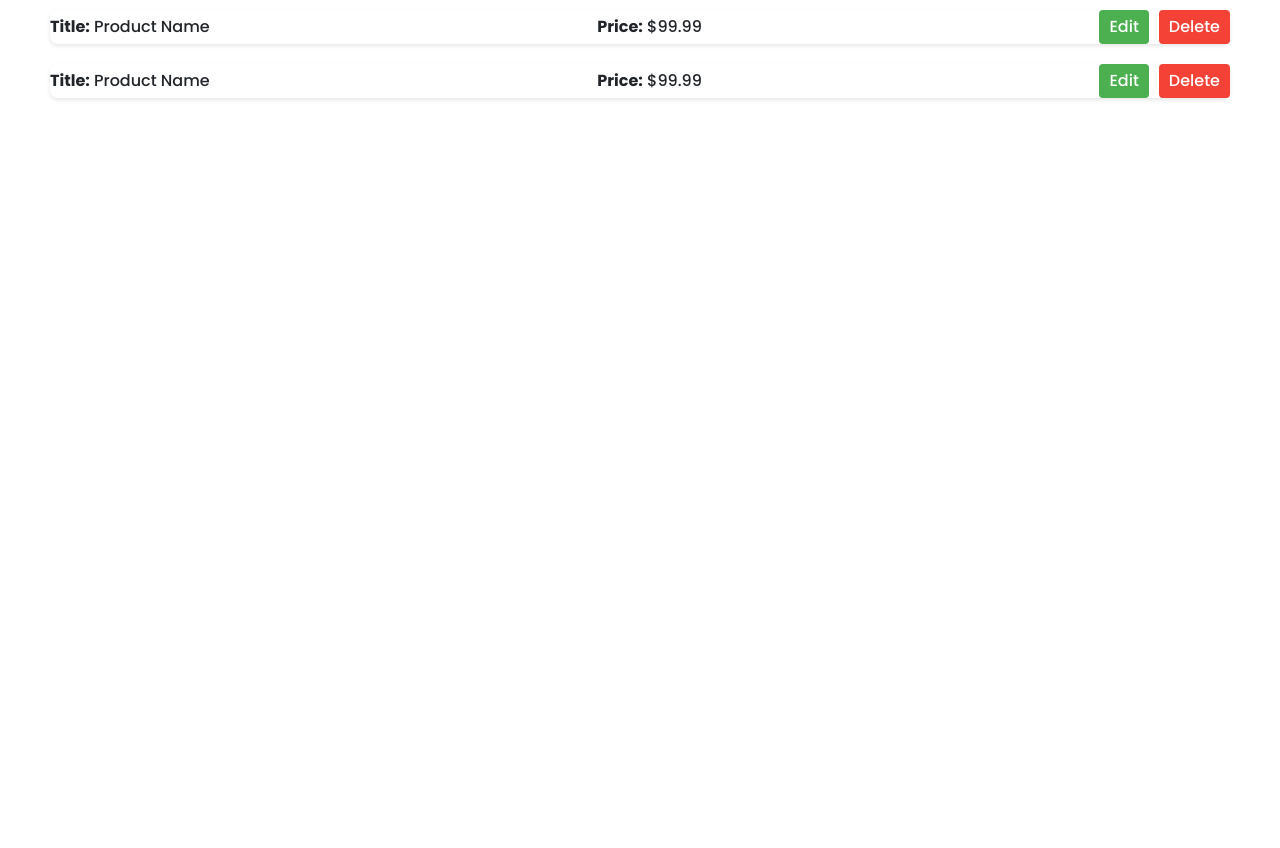
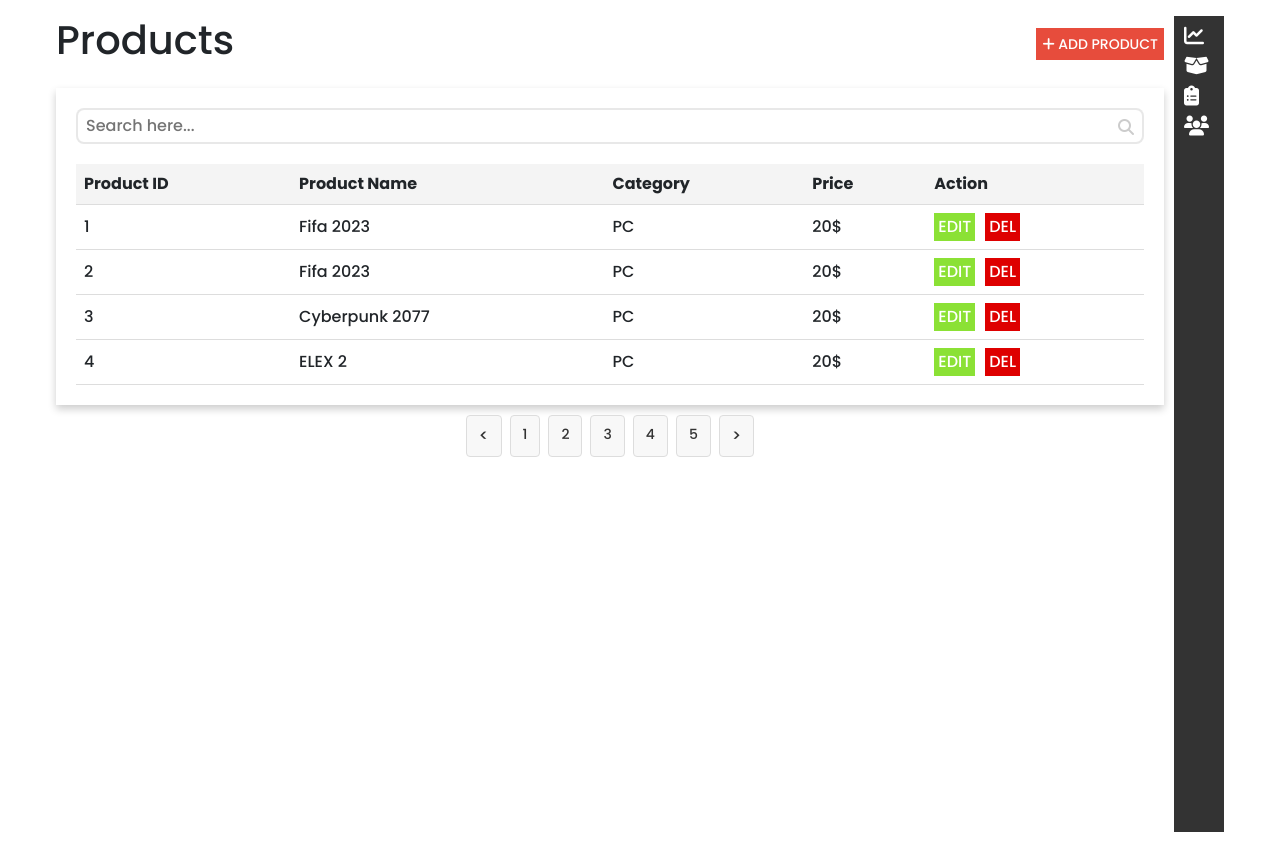
Before and after one commit to mat-kur/OnlineShop, a React (Create React App) app in the folder frontend/: page /admin/products/products-list in a window 1280 px wide. Before the commit the page ends 800 px from the top, so only its background shows below. Built offline with nearby package versions, Linux system fonts and the light colour scheme.

Commit message:
test-tvn

```diff
--- /dev/null
+++ b/frontend/src/pages/Admin/Products/ProductList/Pagination/Pagination.css
@@ -0,0 +1,42 @@
+.pagination {
+    display: flex;
+    justify-content: center;
+    padding: 10px 0;
+}
+
+.pagination__arrow,
+.pagination__number {
+    display: inline-block;
+    padding: 8px 12px;
+    margin: 0 4px;
+    background-color: #f8f8f8;
+    border: 1px solid #ddd;
+    border-radius: 4px;
+    text-decoration: none;
+    color: #333;
+    font-size: 14px;
+}
+
+.pagination__arrow {
+    font-size: 16px;
+}
+
+.pagination__number.active,
+.pagination__number:hover,
+.pagination__arrow:hover {
+    border-color: #333;
+    background-color: #e9e9e9;
+}
+
+@media (max-width: 600px) {
+    .pagination__arrow,
+    .pagination__number {
+        padding: 6px 10px; /* Zmniejszone paddingi dla mniejszych ekranów */
+    }
+    .pagination__arrow {
+        min-width: 30px; /* Minimalna szerokość dla strzałek, aby były kwadratowe */
+    }
+    .pagination__number {
+        min-width: 25px; /* Minimalna szerokość dla numerów, aby zachować czytelność */
+    }
+}
--- /dev/null
+++ b/frontend/src/pages/Admin/Products/ProductList/Pagination/Pagination.tsx
@@ -0,0 +1,22 @@
+import "./Pagination.css";
+import {useState} from "react";
+
+
+export const Pagination = () => {
+
+    return (
+        <>
+            <div className="pagination">
+                <a href="#" className="pagination__arrow">&#60;</a>
+                <a href="#" className="pagination__number">1</a>
+                <a href="#" className="pagination__number">2</a>
+                <a href="#" className="pagination__number">3</a>
+                <a href="#" className="pagination__number">4</a>
+                <a href="#" className="pagination__number">5</a>
+                <a href="#" className="pagination__arrow">&#62;</a>
+            </div>
+
+
+        </>
+    );
+};
--- a/frontend/src/pages/Admin/Products/ProductList/ProductList.css
+++ b/frontend/src/pages/Admin/Products/ProductList/ProductList.css
@@ -1,80 +1,225 @@
-.products-table-mobile {
-    display: flex;
-    flex-direction: column;
-    padding: 10px;
-}
+/*!* ProductTableMobile.css *!*/
+/*!*.product-table-mobile {*!*/
+/*!*    display: flex;*!*/
+/*!*    flex-direction: column;*!*/
+/*!*    !*padding: 0 15px;*!*!*/
+/*!*}*!*/
 
-.product-entry {
-    display: flex;
-    align-items: center;
-    justify-content: space-between;
-    margin-bottom: 20px;
-    background: #ffffff;
-    box-shadow: 0 2px 4px rgba(0, 0, 0, 0.1);
-    border-radius: 8px;
-}
+/*.product-card {*/
+/*    background-color: #fff;*/
+/*    border-radius: 8px;*/
+/*    box-shadow: 0 2px 4px rgba(0, 0, 0, 0.1);*/
+/*    margin-bottom: 20px;*/
+/*    padding: 15px;*/
+/*    display: flex;*/
+/*    flex-direction: column;*/
+/*}*/
 
-.product-image img {
-    width: 50px;
-    height: 50px;
-    object-fit: cover;
-    border-radius: 4px;
-    margin-right: 10px;
-}
+/*.product-row {*/
+/*    display: flex;*/
+/*    !*flex-direction: column;*!*/
+/*    !*justify-content: space-between;*!*/
+/*    !*margin-bottom: 10px;*!*/
+/*}*/
 
-.product-details {
+/*.product-key {*/
+/*    font-weight: bold;*/
+/*    margin: 10px 0;*/
+/*}*/
+
+/*.product-value {*/
+/*    margin: 10px 0;*/
+/*    margin-left: auto;*/
+/*}*/
+/*.product-value img {*/
+/*    max-width: 60px;*/
+/*}*/
+/*.product-actions {*/
+/*    display: flex;*/
+/*    justify-content: flex-end;*/
+/*    gap: 10px;*/
+/*}*/
+
+/*.action-button {*/
+/*    border: none;*/
+/*    border-radius: 4px;*/
+/*    padding: 8px 16px;*/
+/*    cursor: pointer;*/
+/*    font-weight: bold;*/
+/*    text-transform: uppercase;*/
+/*    transition: background-color 0.3s ease;*/
+/*}*/
+
+/*.edit {*/
+/*    background-color: #4CAF50;*/
+/*    color: white;*/
+/*}*/
+
+/*.edit:hover {*/
+/*    background-color: #46a049;*/
+/*}*/
+
+/*.delete {*/
+/*    background-color: #F44336;*/
+/*    color: white;*/
+/*}*/
+
+/*.delete:hover {*/
+/*    background-color: #d73833;*/
+/*}*/
+
+/*.search-bar-productlist {*/
+/*    display: flex;*/
+/*    margin-top: 20px;*/
+/*}*/
+
+/*.product-list-container {*/
+/*    display: flex;*/
+/*    justify-content: center;*/
+/*}*/
+
+.product-list-wrapper {
+    margin: 10px;
     flex-grow: 1;
 }
 
-.product-title {
-    font-weight: bold;
-    font-size: 16px;
-    margin-bottom: 5px;
+.product-wrapper {
+    padding: 20px;
+    box-shadow: 0 4px 8px rgba(0, 0, 0, 0.2);
+    margin-top: 15px;
 }
 
-.product-price {
-    font-size: 14px;
-    color: #666;
+.product-key-value {
+    display: flex;
+}
+
+.product-key {
+    font-weight: 700;
+}
+
+.product-key, .product-value {
+    margin: 10px 0;
+}
+
+.product-value {
+    margin-left: auto;
+}
+
+.product-value img {
+    max-width: 50px;
 }
 
 .product-actions {
     display: flex;
-    align-items: center;
 }
 
-.action-edit,
-.action-delete {
-    border: none;
-    padding: 5px 10px;
-    margin-left: 10px;
-    border-radius: 4px;
-    cursor: pointer;
+.product-actions button {
+    padding: 4px 8px;
 }
 
-.action-edit {
-    background-color: #4CAF50;
-    color: white;
+.product-edit, .product-del {
+    border: none;
 }
 
-.action-delete {
-    background-color: #F44336;
-    color: white;
+.product-edit {
+    margin-right: 10px;
+    background-color: #8be135;
+    color: #ffffff;
 }
 
-@media (max-width: 768px) {
-    .product-entry {
-        flex-direction: column;
-        align-items: flex-start;
+.product-del {
+    color: #ffffff;
+    background-color: #de0000;
+}
+
+.product-list-contaainer-mobile {
+    display: flex;
+    width: 100%;
+}
+
+
+.products-container-desktop {
+    display: none;
+}
+
+
+.product-wrapper-desktop {
+    padding: 20px;
+    box-shadow: 0 4px 8px rgba(0, 0, 0, 0.2);
+}
+
+@media (min-width: 992px) {
+
+    .header-product-list button {
+        padding: 4px 6px;
+        border: none;
+        background-color: #e74c3c;
     }
 
-    .product-image img {
-        width: 100%;
-        height: auto;
-        margin: 0 0 10px 0;
+    .header-product-list button a {
+        text-decoration: none;
+        color: #ffffff;
+        font-size: 14px;
     }
 
-    .product-actions {
-        justify-content: center;
+    .product-list-contaainer-mobile {
+        display: none;
+    }
+
+
+    .products-container-desktop {
+        display: flex;
         width: 100%;
+        padding: 16px;
+        background-color: #fff;
     }
+
+    .header-product-list {
+        display: flex;
+        justify-content: space-between;
+        align-items: center;
+        margin-bottom: 16px;
+    }
+
+    .table-product-list {
+        width: 100%;
+        border-collapse: collapse;
+    }
+
+    th, td {
+        text-align: left;
+        padding: 8px;
+        border-bottom: 1px solid #ddd;
+    }
+
+    th {
+        background-color: #f4f4f4;
+    }
+
+    td.outofstock {
+        color: #ff0000;
+    }
+
+    .table-action-del {
+        color: #ffffff;
+        background-color: #de0000;
+        padding: 2px 4px;
+    }
+
+    .table-action-edit, .table-action-del {
+        border: none;
+    }
+
+    .table-action-edit {
+        background-color: #8be135;
+        color: #ffffff;
+        padding: 2px 4px;
+        margin-right: 10px;
+    }
+
+    .product-desktop-wrapper {
+        margin-right: 10px;
+        flex-grow: 1;
+    }
+
 }
--- a/frontend/src/pages/Admin/Products/ProductList/ProductList.tsx
+++ b/frontend/src/pages/Admin/Products/ProductList/ProductList.tsx
@@ -1,30 +1,98 @@
 import "./ProductList.css";
 
-const products = [
-    { id: 1, title: 'Product A', price: '$19.99', imageUrl: 'link-do-obrazka' },
-    { id: 2, title: 'Product B', price: '$29.99', imageUrl: 'link-do-obrazka' },
-    // ... więcej produktów
-];
+import fifaimg from "../../../Home/ShopItems/i-fifa-23-gra-pc.png"
+import {Pagination} from "./Pagination/Pagination";
+import {SearchBar} from "./SearchBar/SearchBar";
+import {AdminNav} from "../../../../components/Admin/AdminNav/AdminNav";
+import {eventWrapper} from "@testing-library/user-event/dist/utils";
+import {unstable_renderSubtreeIntoContainer} from "react-dom";
+import {Link} from "react-router-dom";
 
 export const ProductList = () => {
-
+    const products = [
+        {id: 1, title: 'Fifa 2023', platform: 'PC', price: '20$'},
+        {id: 2, title: 'Fifa 2023', platform: 'PC', price: '20$'},
+        {id: 3, title: 'Cyberpunk 2077', platform: 'PC', price: '20$'},
+        {id: 4, title: 'ELEX 2', platform: 'PC', price: '20$'},
+        // Dodaj tutaj inne produkty...
+    ];
 
     return (
-        <div className="products-table-mobile">
-            {products.map(product => (
-                <div className="product-entry">
-                    <div className="product-detail">
-                        <b>Title:</b> <span>Product Name</span>
+        <>
+            <div className="product-list-contaainer-mobile">
+                <div className="product-list-wrapper">
+                    <SearchBar/>
+                    {products && products.map(product =>
+                        <div className="product-wrapper">
+                            <div className="product-key-value">
+                                <p className="product-key">TITLE</p>
+                                <p className="product-value">{product.title}</p>
+                            </div>
+                            <div className="product-key-value">
+                                <p className="product-key">IMAGE</p>
+                                <p className="product-value"><img src={fifaimg} alt=""/></p>
+                            </div>
+                            <div className="product-key-value">
+                                <p className="product-key">PLATFORM</p>
+                                <p className="product-value">{product.platform}</p>
+                            </div>
+                            <div className="product-key-value">
+                                <p className="product-key">PRICE</p>
+                                <p className="product-value">{product.price}</p>
+                            </div>
+                            <div className="product-actions">
+                                <button className="product-edit">EDIT</button>
+                                <button className="product-del">DEL</button>
+                            </div>
+                        </div>
+                    )}
+                    <Pagination/>
+                </div>
+                <div className="admin-nav-wrapper">
+                    <AdminNav/>
+                </div>
+            </div>
+            <div className="products-container-desktop">
+                <div className="product-desktop-wrapper">
+                    <div className="header-product-list">
+                        <h1>Products</h1>
+                        <button className="product-add-prod"><Link to="/admin/products/add-product"><i
+                            className="fa-solid fa-plus"></i> ADD PRODUCT</Link></button>
                     </div>
-                    <div className="product-detail">
-                        <b>Price:</b> <span>$99.99</span>
+                    <div className="product-wrapper-desktop">
+                        <SearchBar/>
+                        <table className="table-product-list">
+                            <thead>
+                            <tr>
+                                <th>Product ID</th>
+                                <th>Product Name</th>
+                                <th>Category</th>
+                                <th>Price</th>
+                                <th>Action</th>
+                            </tr>
+                            </thead>
+                            <tbody>
+                            {products.map((product) => (
+                                <tr key={product.id}>
+                                    <td>{product.id}</td>
+                                    <td>{product.title}</td>
+                                    <td>{product.platform}</td>
+                                    <td>{product.price}</td>
+                                    <td>
+                                        <button className="table-action-edit">EDIT</button>
+                                        <button className="table-action-del">DEL</button>
+                                    </td>
+                                </tr>
+                            ))}
+                            </tbody>
+                        </table>
                     </div>
-                    <div className="product-actions">
-                        <button className="action-edit">Edit</button>
-                        <button className="action-delete">Delete</button>
-                    </div>
+                    <Pagination/>
                 </div>
-            ))}
-        </div>
+                <div className="admin-nav-wrapper">
+                    <AdminNav/>
+                </div>
+            </div>
+        </>
     );
 };
--- /dev/null
+++ b/frontend/src/pages/Admin/Products/ProductList/SearchBar/SearchBar.css
@@ -0,0 +1,30 @@
+.product-list-searchbar {
+    position: relative;
+    display: flex;
+    width: 100%;
+}
+
+.product-list-input {
+    width: 100%;
+    padding-right: 30px; /* zwiększ prawy padding, aby zrobić miejsce na ikonę */
+    padding: 4px 8px;
+    margin-bottom: 20px;
+    border: 2px solid rgba(119,119,119,.17);
+    border-radius: 8px;
+}
+
+.product-list-searchicon {
+    position: absolute;
+    right: 10px;
+    top: 30%;
+    transform: translateY(-30%);
+    color: #ccc;
+}
+
+@media (min-width: 992px) {
+    .product-list-searchicon {
+        position: absolute;
+        right: 10px;
+        top: 28%;
+    }
+}
--- /dev/null
+++ b/frontend/src/pages/Admin/Products/ProductList/SearchBar/SearchBar.tsx
@@ -0,0 +1,11 @@
+import "./SearchBar.css"
+
+
+export const SearchBar = () => {
+    return (
+        <div className="product-list-searchbar">
+            <input type="text" className="product-list-input" placeholder="Search here..."/>
+            <i className="product-list-searchicon fa fa-search"></i>
+        </div>
+    );
+};
```
Also changed, not shown: frontend/src/pages/Admin/admin.txt.
